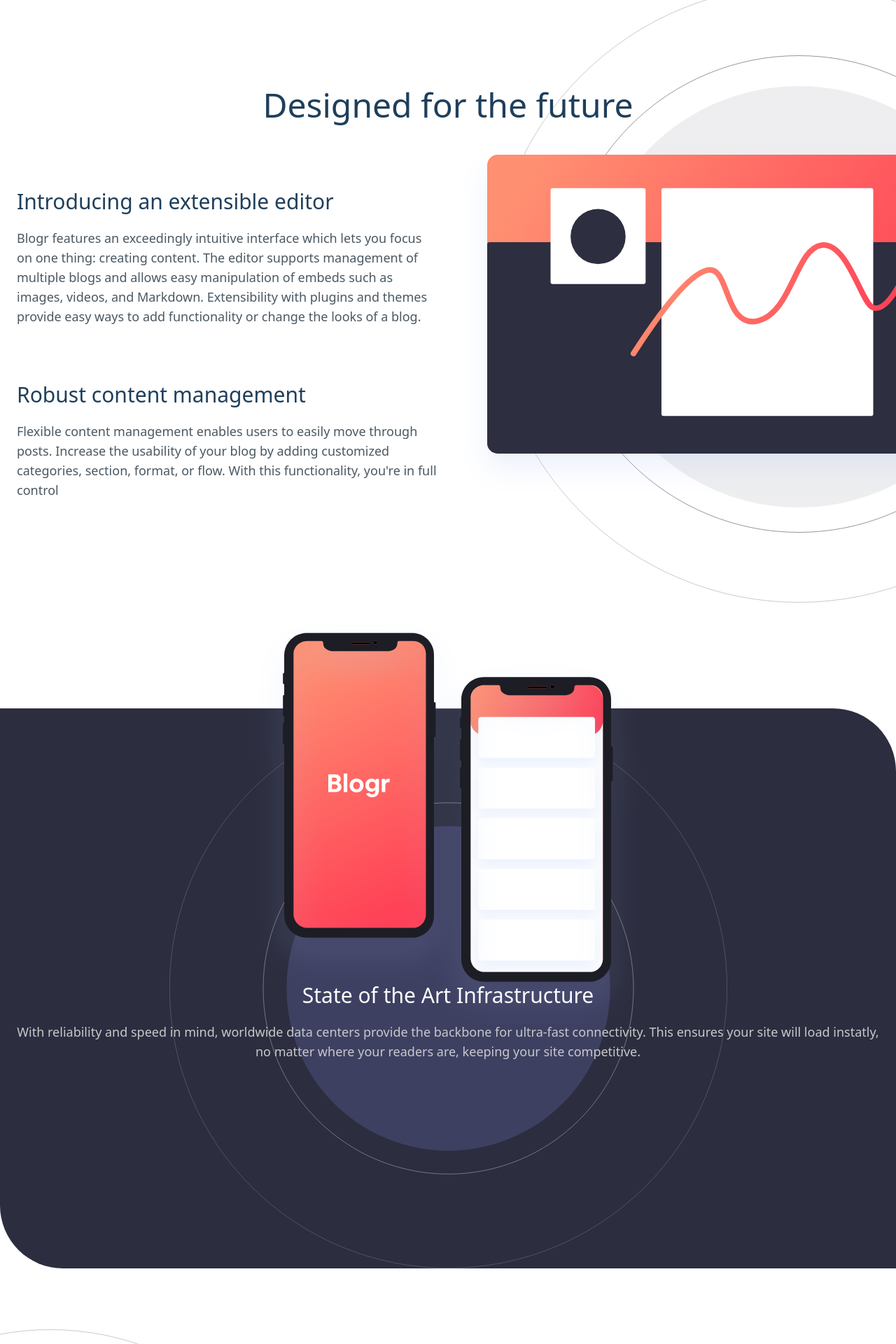
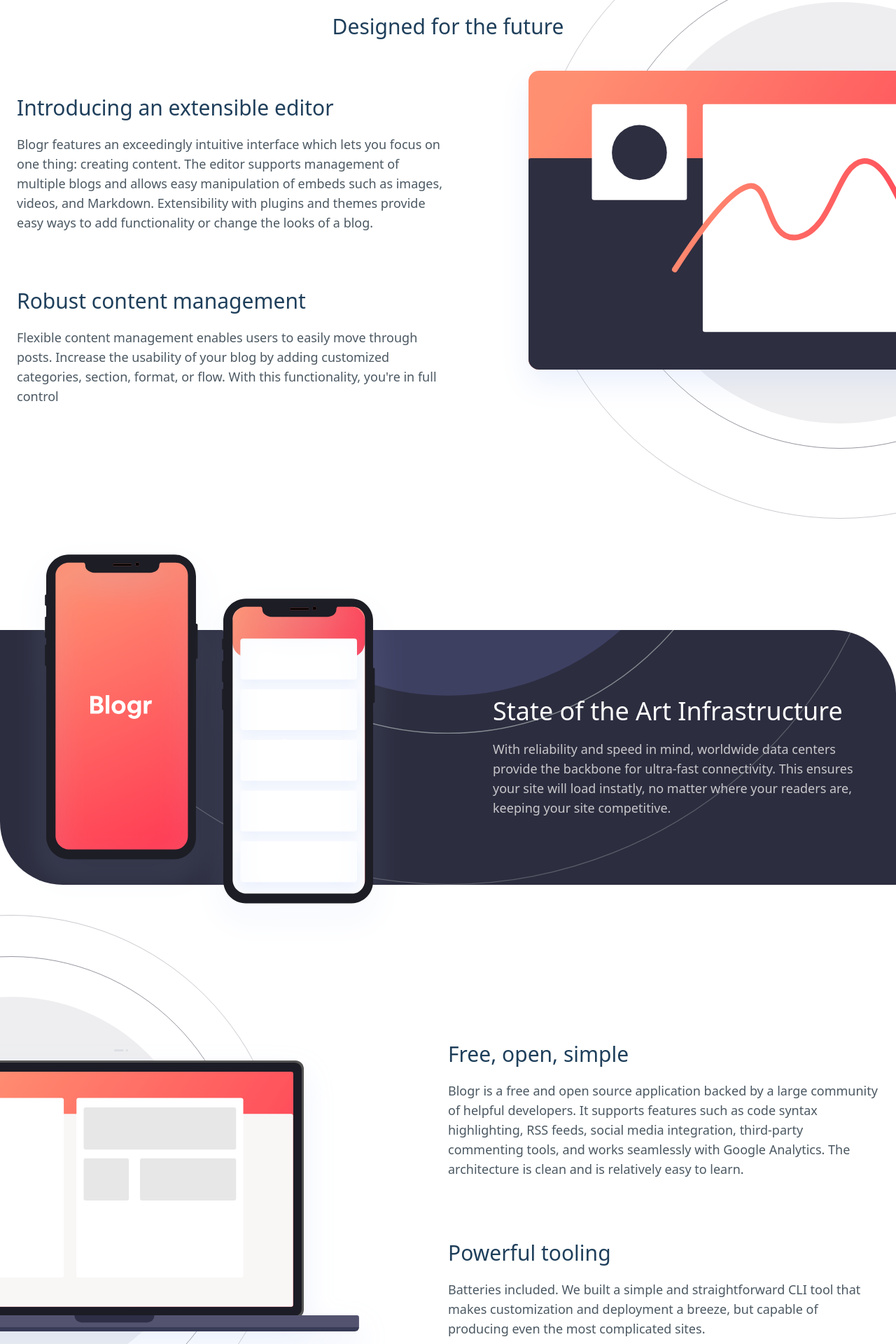
Before and after one commit to Disney-Banje/blogr-landing-page-main, a React (Vite) app: page / in a window 1280 px wide. Shown: the part 860-2780 px from the top of the page at 70% size. Built offline with nearby package versions, Linux system fonts and the light colour scheme.

Commit message:
Add responsive page

```diff
--- a/src/App.jsx
+++ b/src/App.jsx
@@ -7,7 +7,7 @@
 
 function App() {
   return (
-    <div className="text-base lg:text-lg text-body-copy font-normal overflow-hidden">
+    <div className="text-base xl:text-lg text-body-copy font-normal overflow-hidden">
       <Navigation />
       <main>
         <HeroSection />
--- a/src/components/HeroSection.jsx
+++ b/src/components/HeroSection.jsx
@@ -2,7 +2,7 @@
 
 function HeroSection() {
     return (
-        <section className="h-screen bg-[url('./src/assets/images/bg-pattern-intro-mobile.svg')] bg-center bg-lightRed text-text flex flex-col justify-center items-center rounded-bl-[90px]">
+        <section className="h-screen bg-[url('./src/assets/images/bg-pattern-intro-mobile.svg')] md:bg-[url('./src/assets/images/bg-pattern-intro-desktop.svg')] bg-center bg-lightRed text-text flex flex-col justify-center items-center rounded-bl-[90px]">
         <div className="text-center mx-6 max-w-7xl">
             <h1 className="text-4xl md:text-5xl lg:text-6xl font-medium mb-5">A modern publishing platform</h1>
             <p className="font-light text-lg md:text-xl">
--- a/src/components/SectionOne.jsx
+++ b/src/components/SectionOne.jsx
@@ -1,13 +1,16 @@
 
 function SectionOne() {
     return (
-        <section className="mt-20 mb-48 text-center flex justify-center items-center h-screen relative">
-           <div className="mx-6 md:grid md:grid-cols-2 md:gap-8 max-w-7xl">
-            <h2 className="mb-8 text-3xl md:text-4xl lg:text-5xl font-medium text-headingsColor md:col-span-2">Designed for the future</h2>
-                <picture className="md:col-start-2 md:row-start-2">
-                    <source srcSet="./src/assets/images/illustration-editor-mobile.svg" media="(max-width: 768px)" />
-                    <img src="./src/assets/images/illustration-editor-desktop.svg" alt="illustration editor"  className="md:absolute md:bottom-0 md:top-0 md:my-auto"/>
-                </picture>
+        <section className="mt-20 mb-80 text-center flex justify-center items-center">
+           <div className="mx-6 grid md:grid-cols-2 md:justify-between md:items-center max-w-7xl relative">
+            <h2 className="mb-12 text-3xl font-medium text-headingsColor md:col-span-2">Designed for the future</h2>
+                <div className="md:col-start-2 md:row-start-2 self-center justify-self-center">
+                    <picture>
+                        <source srcSet="./src/assets/images/illustration-editor-mobile.svg" media="(max-width: 768px)" />
+                        <img src="./src/assets/images/illustration-editor-desktop.svg" alt="illustration editor"  className="md:absolute md:bottom-0 md:top-0 md:my-auto md:-right-96"/>
+
+                    </picture>
+                </div>
 
                 <div className="md:row-start-2 md:col-start-1 md:text-start md:flex flex-col gap-12">
                     <article className="my-8">
--- a/src/components/SectionThree.jsx
+++ b/src/components/SectionThree.jsx
@@ -1,11 +1,11 @@
 
 function SectionThree() {
     return (
-        <section className="my-20 text-center flex flex-col justify-center items-center relative h-screen">
-            <div className="mx-6 max-w-7xl md:grid md:grid-cols-2">
-                <picture>
+        <section className="my-20  md:my-48 text-center flex flex-col justify-center items-center">
+            <div className="mx-6 max-w-7xl grid md:grid-cols-2 relative">
+                <picture className="justify-self-center">
                     <source srcSet="./src/assets/images/illustration-laptop-mobile.svg" media="(max-width: 768px)" />
-                    <img src="./src/assets/images/illustration-laptop-desktop.svg" alt="illustration laptop" className="md:absolute md:-left-80 md:bottom-0 md:top-0 md:my-auto"/>
+                    <img src="./src/assets/images/illustration-laptop-desktop.svg" alt="illustration laptop" className="md:absolute md:-left-[400px] md:bottom-0 md:top-0 md:my-auto"/>
                 </picture>
 
                 <div className="md:text-start md:flex md:flex-col md:gap-6">
--- a/src/components/SectionTwo.jsx
+++ b/src/components/SectionTwo.jsx
@@ -1,11 +1,13 @@
 
 function SectionTwo() {
     return (
-        <section className="h-screen bg-[url('./src/assets/images/bg-pattern-circles.svg')] bg-top bg-no-repeat bg-veryDarkBlue bg-contain relative rounded-tr-[90px] rounded-bl-[90px] flex flex-col justify-center items-center text-center text-text">
-            <div className="mx-6">
-                <img src="./src/assets/images/illustration-phones.svg" alt="" className="absolute left-0 right-0 mx-auto -top-32"/>
-                <article className="mt-24">
-                    <h3 className="mb-5 text-3xl">State of the Art Infrastructure</h3>
+        <section className="h-screen md:h-fit bg-[url('./src/assets/images/bg-pattern-circles.svg')] bg-veryDarkBlue bg-bottom bg-cover md:bg-left-bottom bg-no-repeat rounded-tr-[90px] rounded-bl-[90px] flex flex-col justify-center items-center text-center md:text-start text-text">
+            <div className="relative mx-6 md:my-24 grid md:grid-cols-2 md:gap-32 md:items-center max-w-7xl">
+                <div>
+                <img src="./src/assets/images/illustration-phones.svg" alt="" className="absolute -top-[450px] md:-top-56 left-0 right-0 mx-auto md:mx-0 md:left-0"/>
+                </div>
+                <article className="mt-24 md:mt-0 md:col-start-2">
+                    <h3 className="mb-5 text-3xl md:text-4xl">State of the Art Infrastructure</h3>
                     <p className="text-footer-text font-normal">
                         With reliability and speed in mind, worldwide data centers provide the backbone for ultra-fast connectivity. This ensures your site will load instatly, no matter where your readers are, keeping your site competitive.
                     </p>
```
Also changed, not shown: src/components/Footer.jsx (+4 -4 lines).
